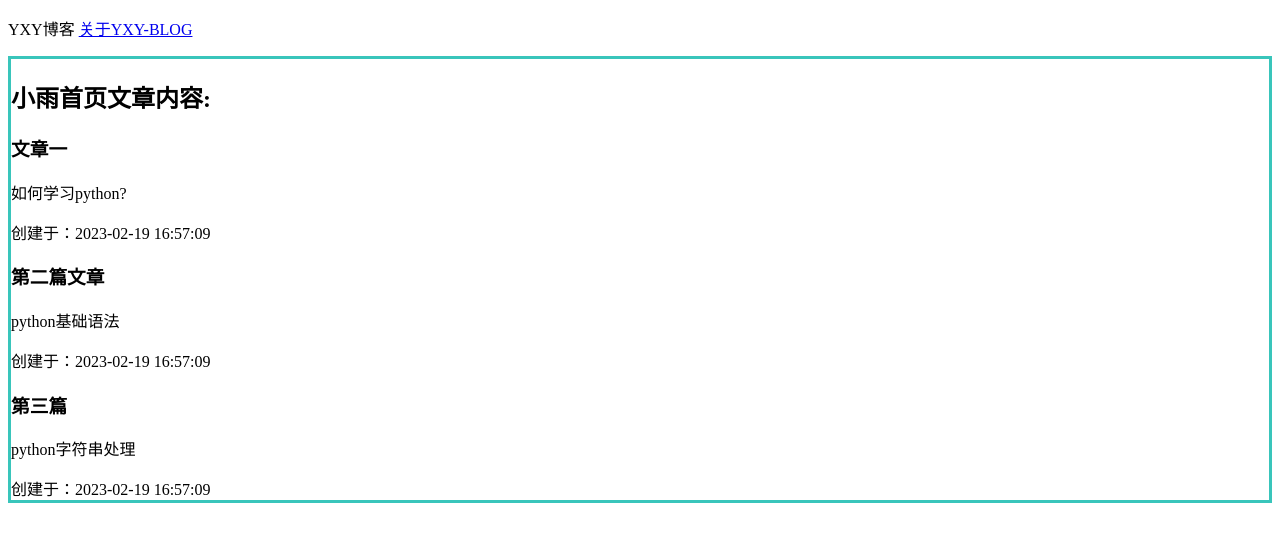
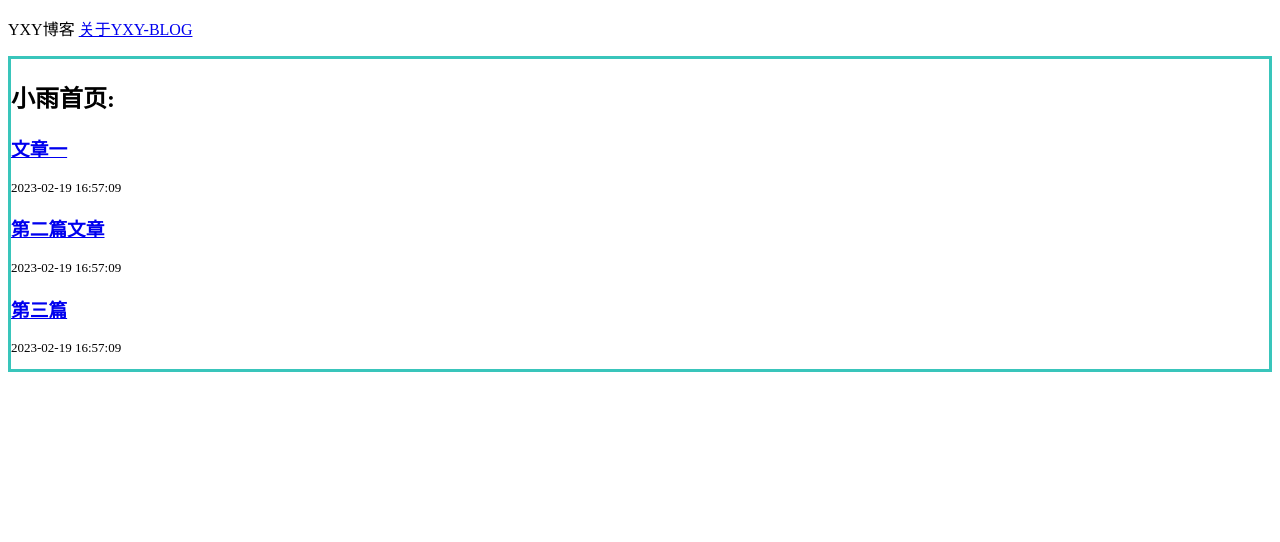
Before and after one commit to petitpluie/yxyblog, a Flask app: page / in a window 1280 px wide. Shown: the top 542 px of the page. Run offline with Flask 2, Linux system fonts and the light colour scheme; data comes from the database, SQL or seed files in the repository.

Commit message:
添加了index页跳转到blog页的超链接，更改了一些变量名称

```diff
--- a/app.py
+++ b/app.py
@@ -20,8 +20,8 @@ def get_db_data_by_id(blog_id):
 @app.route('/')
 def index():
     conn = get_db_conn()
-    data = conn.execute('select * from blog').fetchall() # 从句柄获取data
-    html = render_template('index.html', data = data)
+    blogs = conn.execute('select * from blog').fetchall() # 从句柄获取data
+    html = render_template('index.html', blogs = blogs)
     return html
 
 # 创建一篇博客
@@ -31,7 +31,7 @@ def new():
 
 # 查看一篇博客
 @app.route('/blog/<int:blog_id>')
-def post(blog_id):
+def blog(blog_id):
     blog = get_db_data_by_id(blog_id)
     return render_template('blog.html', blog = blog)
 
--- a/templates/blog.html
+++ b/templates/blog.html
@@ -2,6 +2,7 @@
 {% extends 'base.html' %}
 
 {% block content %}
-    <h2>{% block title %}{{ blog['title'] }}{% endblock %}&nbsp;文章内容:</h2>
+    <h2>{% block title %}{{ blog['title'] }}{% endblock %}</h2>
     <p>{{ blog['content'] }}</p>
+    <p style="font-size: 13px;">{{blog['created']}}</p>
 {% endblock %}
--- a/templates/index.html
+++ b/templates/index.html
@@ -2,10 +2,11 @@
 {% extends 'base.html' %}
 
 {% block content %}
-    <h2>{% block title %}小雨首页{% endblock %}文章内容:</h2>
-    {% for data in data %}
-        <h3>{{ data['title'] }}</h3>
-        <p>{{ data['content'] }}</p>
-        <div>创建于：{{data['created']}}</div>
+    <h2>{% block title %}小雨首页{% endblock %}:</h2>
+    {% for blog_idx in blogs %}
+        <a href="{{ url_for('blog', blog_id=blog_idx['id']) }}">
+            <h3>{{ blog_idx['title'] }}</h3>
+        </a>
+        <p style="font-size: 13px;">{{ blog_idx['created'] }}</p>
     {% endfor %}
 {% endblock %}
```
